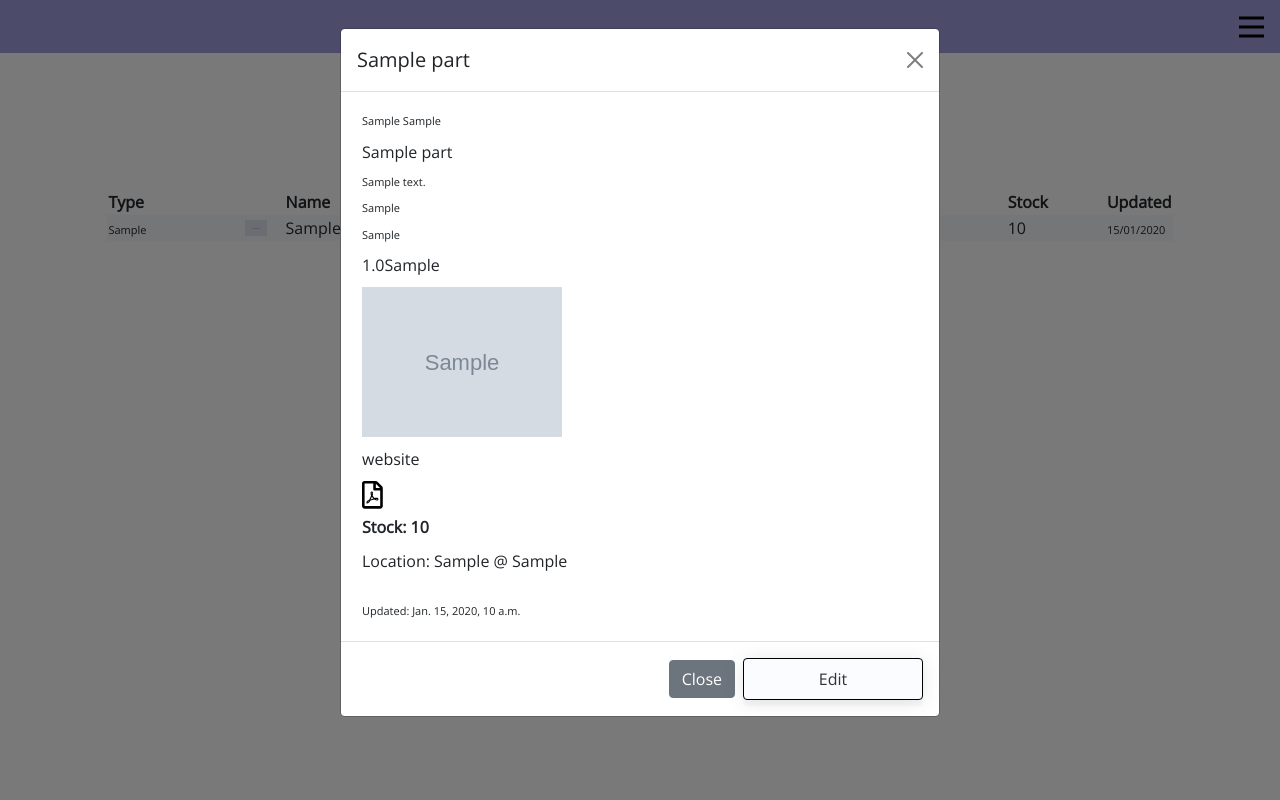
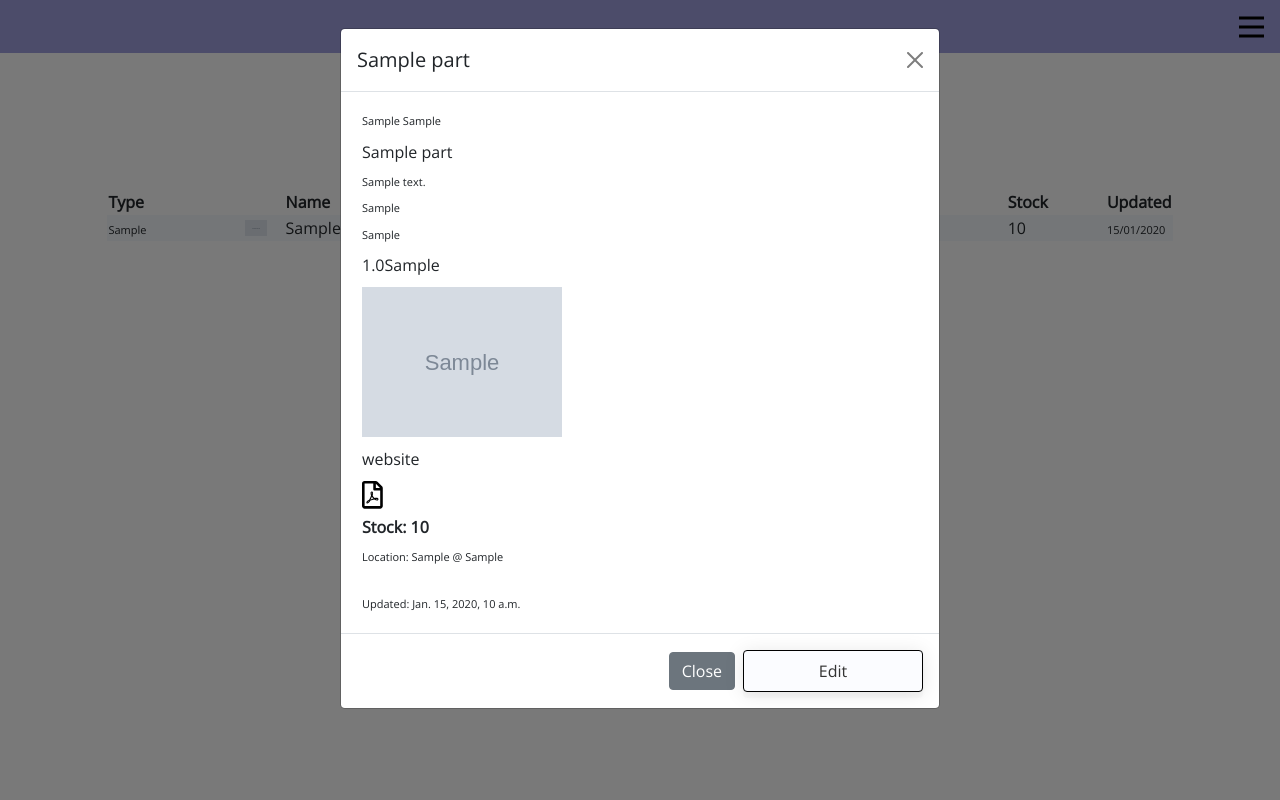
Before and after one commit to kaspernyhus/NHinventory, a Django app: page / in a window 1280 px wide, after a click that opens the changed part. Run offline with Django 3.2, Linux system fonts and the light colour scheme; tables that the repository leaves empty hold one stand-in row (values such as "Sample post"); grey boxes marked "Sample" are stand-in pictures.

Commit message:
sml text location

```diff
--- a/templates/index.html
+++ b/templates/index.html
@@ -84,7 +84,7 @@
                         </span>
                       {% endif %}
                       <span class="flex part-dscr"><b>Stock: {{ part.stock }}</b></span>
-                      <span class="flex part-dscr">Location: {% if part.location %} {{ part.location }} @ {{ part.location.placement }} {% else %} unknown {% endif %}</span>
+                      <span class="flex part-dscr sml-text">Location: {% if part.location %} {{ part.location }} @ {{ part.location.placement }} {% else %} unknown {% endif %}</span>
                       <span class="flex sml-text part-dscr pad15">Updated: {{ part.updated }} </span>
                     </div>
                     <div class="modal-footer">
```
